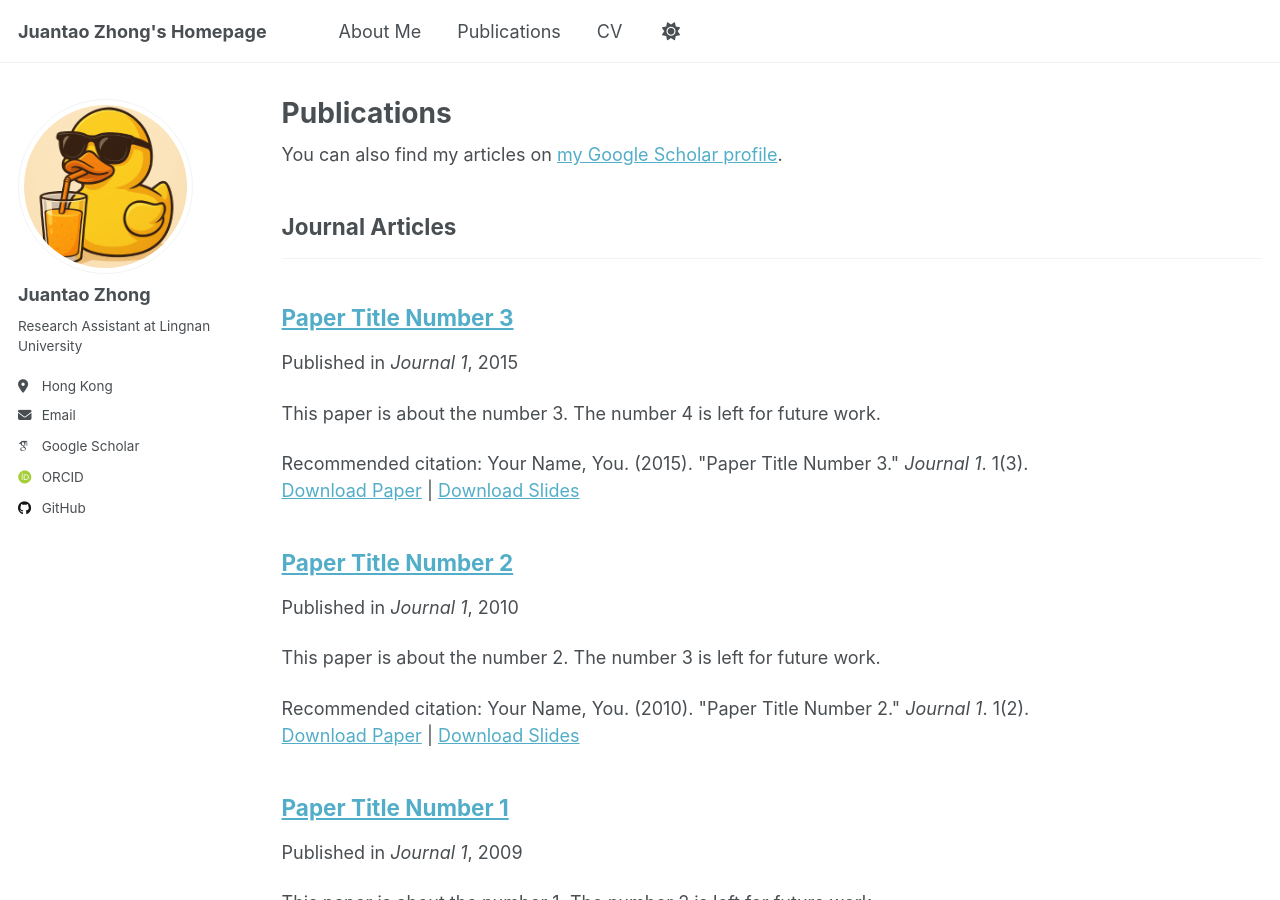
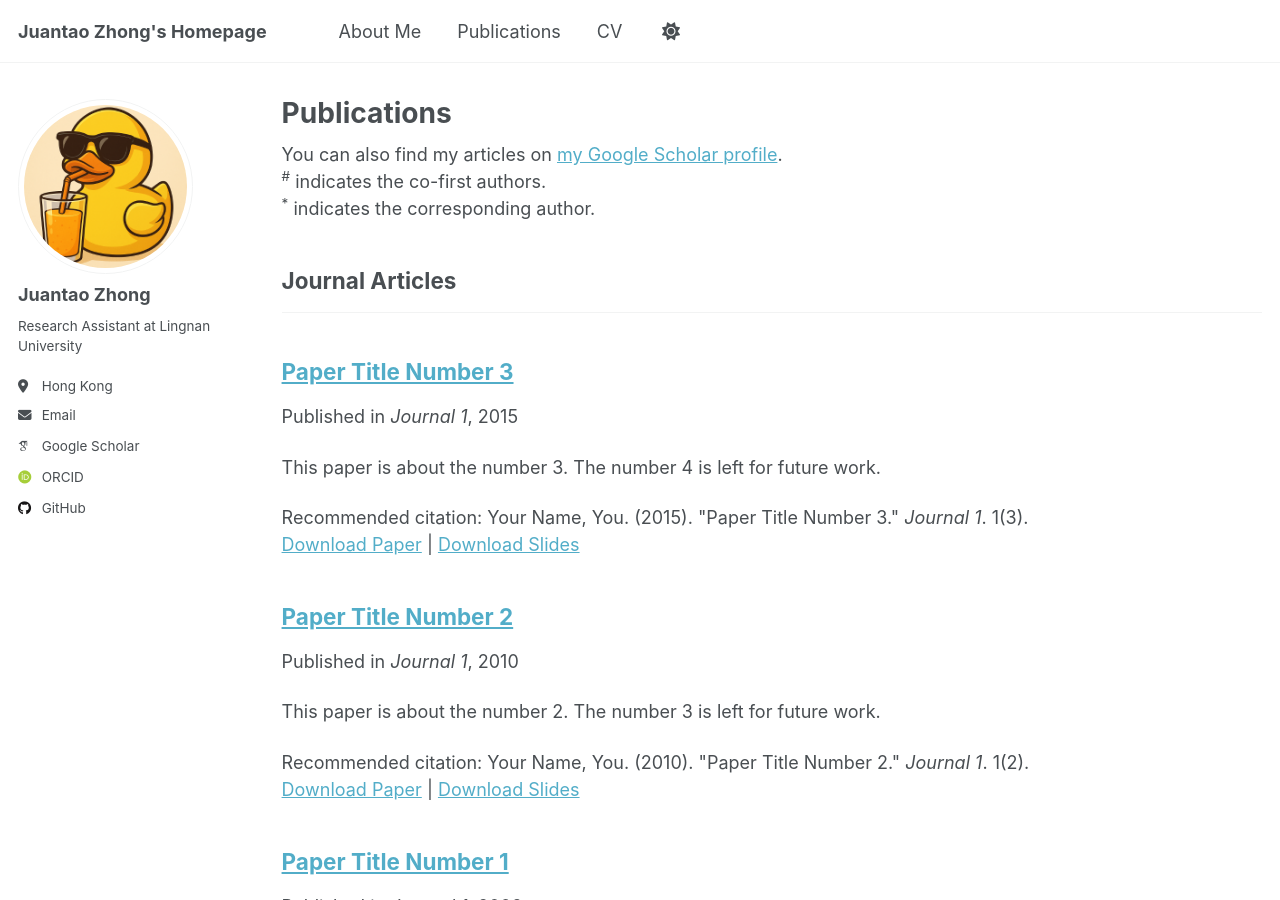
Before and after one commit to P4stry/P4stry.github.io, a Jekyll site: the page built from _pages/publications.html, in a window 1280 px wide and 900 px high. Built offline with Jekyll 4.4.1, drawn with Linux system fonts in a browser that asks for light colours; some web fonts are replaced; a script that is not in the unit is left out.

Commit message:
Update publications

```diff
--- a/_pages/publications.html
+++ b/_pages/publications.html
@@ -6,7 +6,9 @@ author_profile: true
 ---
 
 {% if site.author.googlescholar %}
-  <div class="wordwrap">You can also find my articles on <a href="{{site.author.googlescholar}}">my Google Scholar profile</a>.</div>
+  <div class="wordwrap">You can also find my articles on <a href="https://scholar.google.com/citations?user=64oGR1MAAAAJ">my Google Scholar profile</a>.</div>
+  <div class="wordwrap"><sup>#</sup> indicates the co-first authors.</div>
+  <div class="wordwrap"><sup>*</sup> indicates the corresponding author.</div>
 {% endif %}
 
 {% include base_path %}
```
Also changed, not shown: _pages/about.md (+1 -1 lines).
